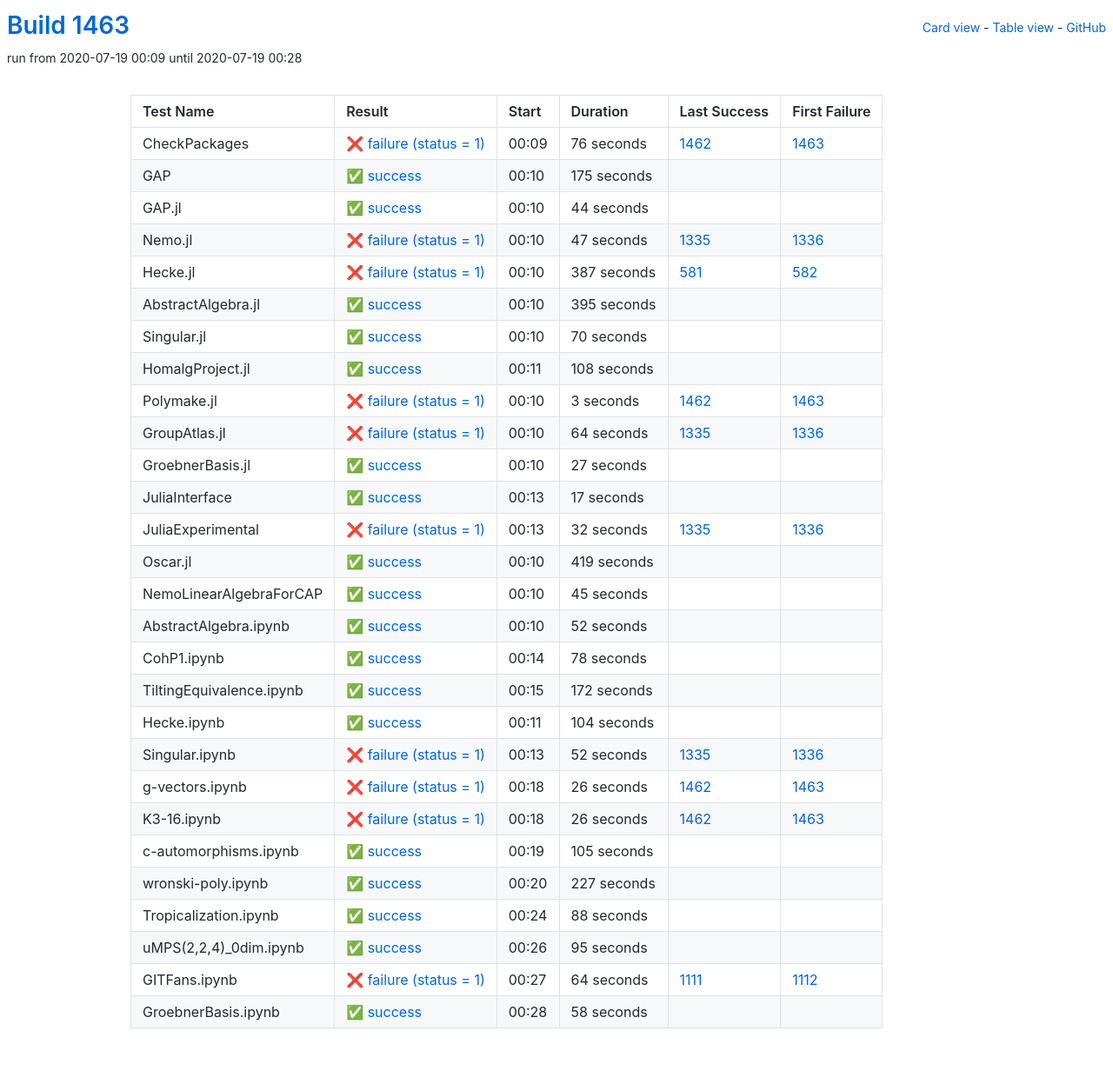
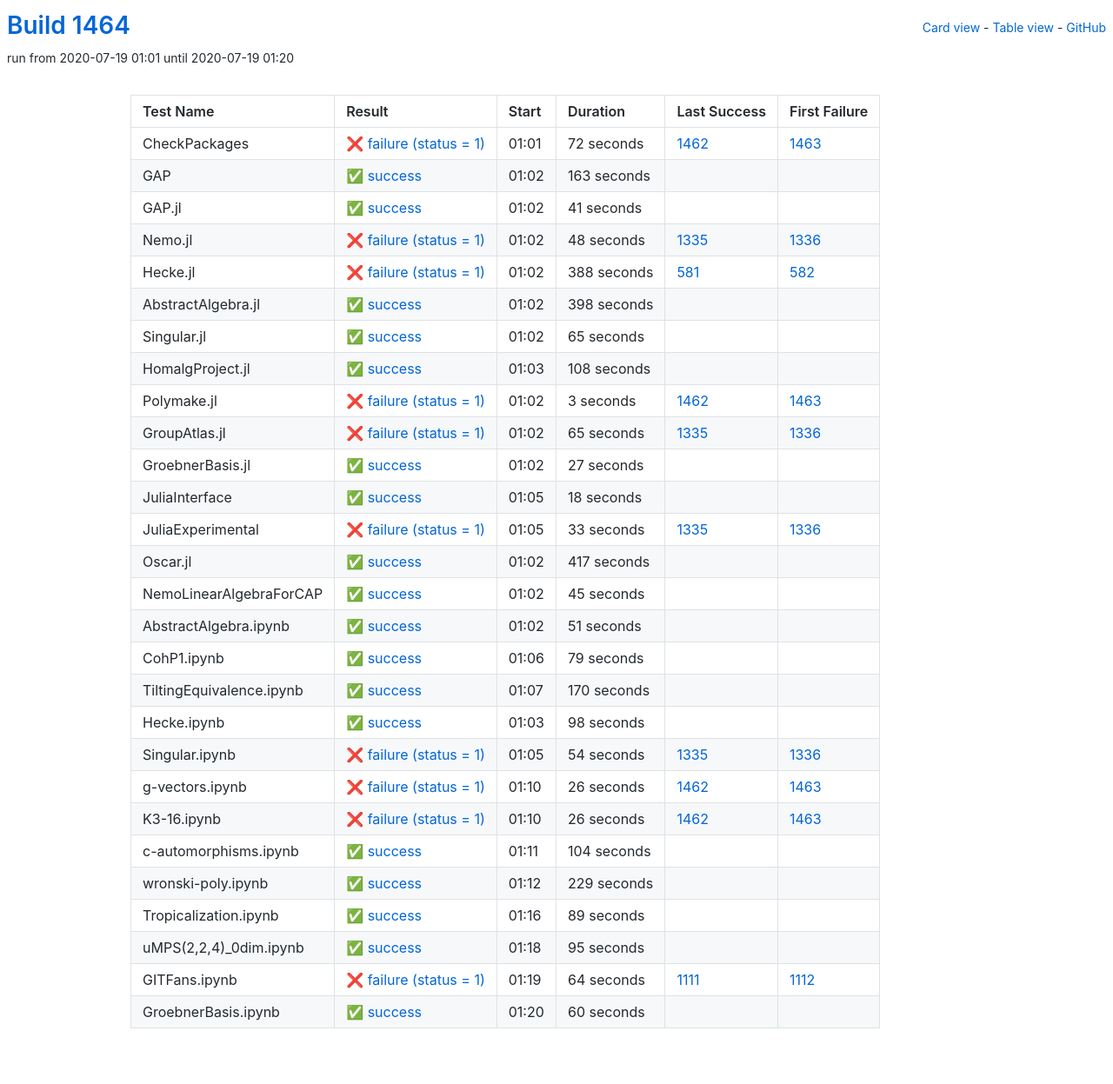
Before and after one commit to oscar-system/oscar-ci-status-1.4, a Jekyll site: the page built from table.html, in a window 1280 px wide. Shown: the whole page at 87% size. Built offline with Jekyll 4.4.1, drawn with Linux system fonts in a browser that asks for light colours.

Commit message:
Build #1464

```diff
--- a/_data/ci.yml
+++ b/_data/ci.yml
@@ -1,6 +1,6 @@
 ---
-build: 1463
-build_url: https://oscarci.mathematik.uni-kl.de/job/oscar-julia-1.4/1463/
+build: 1464
+build_url: https://oscarci.mathematik.uni-kl.de/job/oscar-julia-1.4/1464/
 job: oscar-julia-1.4
 organization: oscar-system
 repo: oscar-ci-status-1.4
@@ -8,92 +8,92 @@ repourl: https://github.com/oscar-system/oscar-ci-status-1.4
 tests:
 - name: CheckPackages
   id: checkpackages
-  log: https://oscarci.mathematik.uni-kl.de/job/oscar-julia-1.4/1463/artifact/logs/build-1463/CheckPackages.log
-  start: 2020-07-19 00:09
+  log: https://oscarci.mathematik.uni-kl.de/job/oscar-julia-1.4/1464/artifact/logs/build-1464/CheckPackages.log
+  start: 2020-07-19 01:01
   success: false
   exitcode: 1
   status: failure
-  duration: 76
+  duration: 72
   last_success: 1462
   last_success_url: https://oscarci.mathematik.uni-kl.de/job/oscar-julia-1.4/1462/
   first_failure: 1463
   first_failure_url: https://oscarci.mathematik.uni-kl.de/job/oscar-julia-1.4/1463/
 - name: GAP
   id: gap
-  log: https://oscarci.mathematik.uni-kl.de/job/oscar-julia-1.4/1463/artifact/logs/build-1463/GAP.log
-  start: 2020-07-19 00:10
+  log: https://oscarci.mathematik.uni-kl.de/job/oscar-julia-1.4/1464/artifact/logs/build-1464/GAP.log
+  start: 2020-07-19 01:02
   success: true
   exitcode: 0
   status: success
-  duration: 175
+  duration: 163
   last_success: false
   last_success_url:
   first_failure: false
   first_failure_url:
 - name: GAP.jl
   id: gap-jl
-  log: https://oscarci.mathematik.uni-kl.de/job/oscar-julia-1.4/1463/artifact/logs/build-1463/GAP.jl.log
-  start: 2020-07-19 00:10
+  log: https://oscarci.mathematik.uni-kl.de/job/oscar-julia-1.4/1464/artifact/logs/build-1464/GAP.jl.log
+  start: 2020-07-19 01:02
   success: true
   exitcode: 0
   status: success
-  duration: 44
+  duration: 41
   last_success: false
   last_success_url:
   first_failure: false
   first_failure_url:
 - name: Nemo.jl
   id: nemo-jl
-  log: https://oscarci.mathematik.uni-kl.de/job/oscar-julia-1.4/1463/artifact/logs/build-1463/Nemo.jl.log
-  start: 2020-07-19 00:10
+  log: https://oscarci.mathematik.uni-kl.de/job/oscar-julia-1.4/1464/artifact/logs/build-1464/Nemo.jl.log
+  start: 2020-07-19 01:02
   success: false
   exitcode: 1
   status: failure
-  duration: 47
+  duration: 48
   last_success: 1335
   last_success_url: https://oscarci.mathematik.uni-kl.de/job/oscar-julia-1.4/1335/
   first_failure: 1336
   first_failure_url: https://oscarci.mathematik.uni-kl.de/job/oscar-julia-1.4/1336/
 - name: Hecke.jl
   id: hecke-jl
-  log: https://oscarci.mathematik.uni-kl.de/job/oscar-julia-1.4/1463/artifact/logs/build-1463/Hecke.jl.log
-  start: 2020-07-19 00:10
+  log: https://oscarci.mathematik.uni-kl.de/job/oscar-julia-1.4/1464/artifact/logs/build-1464/Hecke.jl.log
+  start: 2020-07-19 01:02
   success: false
   exitcode: 1
   status: failure
-  duration: 387
+  duration: 388
   last_success: 581
   last_success_url: https://oscarci.mathematik.uni-kl.de/job/oscar-julia-1.4/581/
   first_failure: 582
   first_failure_url: https://oscarci.mathematik.uni-kl.de/job/oscar-julia-1.4/582/
 - name: AbstractAlgebra.jl
   id: abstractalgebra-jl
-  log: https://oscarci.mathematik.uni-kl.de/job/oscar-julia-1.4/1463/artifact/logs/build-1463/AbstractAlgebra.jl.log
-  start: 2020-07-19 00:10
+  log: https://oscarci.mathematik.uni-kl.de/job/oscar-julia-1.4/1464/artifact/logs/build-1464/AbstractAlgebra.jl.log
+  start: 2020-07-19 01:02
   success: true
   exitcode: 0
   status: success
-  duration: 395
+  duration: 398
   last_success: false
   last_success_url:
   first_failure: false
   first_failure_url:
 - name: Singular.jl
   id: singular-jl
-  log: https://oscarci.mathematik.uni-kl.de/job/oscar-julia-1.4/1463/artifact/logs/build-1463/Singular.jl.log
-  start: 2020-07-19 00:10
+  log: https://oscarci.mathematik.uni-kl.de/job/oscar-julia-1.4/1464/artifact/logs/build-1464/Singular.jl.log
+  start: 2020-07-19 01:02
   success: true
   exitcode: 0
   status: success
-  duration: 70
+  duration: 65
   last_success: false
   last_success_url:
   first_failure: false
   first_failure_url:
 - name: HomalgProject.jl
   id: homalgproject-jl
-  log: https://oscarci.mathematik.uni-kl.de/job/oscar-julia-1.4/1463/artifact/logs/build-1463/HomalgProject.jl.log
-  start: 2020-07-19 00:11
+  log: https://oscarci.mathematik.uni-kl.de/job/oscar-julia-1.4/1464/artifact/logs/build-1464/HomalgProject.jl.log
+  start: 2020-07-19 01:03
   success: true
   exitcode: 0
   status: success
@@ -104,8 +104,8 @@ tests:
   first_failure_url:
 - name: Polymake.jl
   id: polymake-jl
-  log: https://oscarci.mathematik.uni-kl.de/job/oscar-julia-1.4/1463/artifact/logs/build-1463/Polymake.jl.log
-  start: 2020-07-19 00:10
+  log: https://oscarci.mathematik.uni-kl.de/job/oscar-julia-1.4/1464/artifact/logs/build-1464/Polymake.jl.log
+  start: 2020-07-19 01:02
   success: false
   exitcode: 1
   status: failure
@@ -116,20 +116,20 @@ tests:
   first_failure_url: https://oscarci.mathematik.uni-kl.de/job/oscar-julia-1.4/1463/
 - name: GroupAtlas.jl
   id: groupatlas-jl
-  log: https://oscarci.mathematik.uni-kl.de/job/oscar-julia-1.4/1463/artifact/logs/build-1463/GroupAtlas.jl.log
-  start: 2020-07-19 00:10
+  log: https://oscarci.mathematik.uni-kl.de/job/oscar-julia-1.4/1464/artifact/logs/build-1464/GroupAtlas.jl.log
+  start: 2020-07-19 01:02
   success: false
   exitcode: 1
   status: failure
-  duration: 64
+  duration: 65
   last_success: 1335
   last_success_url: https://oscarci.mathematik.uni-kl.de/job/oscar-julia-1.4/1335/
   first_failure: 1336
   first_failure_url: https://oscarci.mathematik.uni-kl.de/job/oscar-julia-1.4/1336/
 - name: GroebnerBasis.jl
   id: groebnerbasis-jl
-  log: https://oscarci.mathematik.uni-kl.de/job/oscar-julia-1.4/1463/artifact/logs/build-1463/GroebnerBasis.jl.log
-  start: 2020-07-19 00:10
+  log: https://oscarci.mathematik.uni-kl.de/job/oscar-julia-1.4/1464/artifact/logs/build-1464/GroebnerBasis.jl.log
+  start: 2020-07-19 01:02
   success: true
   exitcode: 0
   status: success
@@ -140,44 +140,44 @@ tests:
   first_failure_url:
 - name: JuliaInterface
   id: juliainterface
-  log: https://oscarci.mathematik.uni-kl.de/job/oscar-julia-1.4/1463/artifact/logs/build-1463/JuliaInterface.log
-  start: 2020-07-19 00:13
+  log: https://oscarci.mathematik.uni-kl.de/job/oscar-julia-1.4/1464/artifact/logs/build-1464/JuliaInterface.log
+  start: 2020-07-19 01:05
   success: true
   exitcode: 0
   status: success
-  duration: 17
+  duration: 18
   last_success: false
   last_success_url:
   first_failure: false
   first_failure_url:
 - name: JuliaExperimental
   id: juliaexperimental
-  log: https://oscarci.mathematik.uni-kl.de/job/oscar-julia-1.4/1463/artifact/logs/build-1463/JuliaExperimental.log
-  start: 2020-07-19 00:13
+  log: https://oscarci.mathematik.uni-kl.de/job/oscar-julia-1.4/1464/artifact/logs/build-1464/JuliaExperimental.log
+  start: 2020-07-19 01:05
   success: false
   exitcode: 1
   status: failure
-  duration: 32
+  duration: 33
   last_success: 1335
   last_success_url: https://oscarci.mathematik.uni-kl.de/job/oscar-julia-1.4/1335/
   first_failure: 1336
   first_failure_url: https://oscarci.mathematik.uni-kl.de/job/oscar-julia-1.4/1336/
 - name: Oscar.jl
   id: oscar-jl
-  log: https://oscarci.mathematik.uni-kl.de/job/oscar-julia-1.4/1463/artifact/logs/build-1463/Oscar.jl.log
-  start: 2020-07-19 00:10
+  log: https://oscarci.mathematik.uni-kl.de/job/oscar-julia-1.4/1464/artifact/logs/build-1464/Oscar.jl.log
+  start: 2020-07-19 01:02
   success: true
   exitcode: 0
   status: success
-  duration: 419
+  duration: 417
   last_success: false
   last_success_url:
   first_failure: false
   first_failure_url:
 - name: NemoLinearAlgebraForCAP
   id: nemolinearalgebraforcap
-  log: https://oscarci.mathematik.uni-kl.de/job/oscar-julia-1.4/1463/artifact/logs/build-1463/NemoLinearAlgebraForCAP.log
-  start: 2020-07-19 00:10
+  log: https://oscarci.mathematik.uni-kl.de/job/oscar-julia-1.4/1464/artifact/logs/build-1464/NemoLinearAlgebraForCAP.log
+  start: 2020-07-19 01:02
   success: true
   exitcode: 0
   status: success
@@ -188,68 +188,68 @@ tests:
   first_failure_url:
 - name: AbstractAlgebra.ipynb
   id: abstractalgebra-ipynb
-  log: https://oscarci.mathematik.uni-kl.de/job/oscar-julia-1.4/1463/artifact/logs/build-1463/AbstractAlgebra.ipynb.log
-  start: 2020-07-19 00:10
+  log: https://oscarci.mathematik.uni-kl.de/job/oscar-julia-1.4/1464/artifact/logs/build-1464/AbstractAlgebra.ipynb.log
+  start: 2020-07-19 01:02
   success: true
   exitcode: 0
   status: success
-  duration: 52
+  duration: 51
   last_success: false
   last_success_url:
   first_failure: false
   first_failure_url:
 - name: CohP1.ipynb
   id: cohp1-ipynb
-  log: https://oscarci.mathematik.uni-kl.de/job/oscar-julia-1.4/1463/artifact/logs/build-1463/CohP1.ipynb.log
-  start: 2020-07-19 00:14
+  log: https://oscarci.mathematik.uni-kl.de/job/oscar-julia-1.4/1464/artifact/logs/build-1464/CohP1.ipynb.log
+  start: 2020-07-19 01:06
   success: true
   exitcode: 0
   status: success
-  duration: 78
+  duration: 79
   last_success: false
   last_success_url:
   first_failure: false
   first_failure_url:
 - name: TiltingEquivalence.ipynb
   id: tiltingequivalence-ipynb
-  log: https://oscarci.mathematik.uni-kl.de/job/oscar-julia-1.4/1463/artifact/logs/build-1463/TiltingEquivalence.ipynb.log
-  start: 2020-07-19 00:15
+  log: https://oscarci.mathematik.uni-kl.de/job/oscar-julia-1.4/1464/artifact/logs/build-1464/TiltingEquivalence.ipynb.log
+  start: 2020-07-19 01:07
   success: true
   exitcode: 0
   status: success
-  duration: 172
+  duration: 170
   last_success: false
   last_success_url:
   first_failure: false
   first_failure_url:
 - name: Hecke.ipynb
   id: hecke-ipynb
-  log: https://oscarci.mathematik.uni-kl.de/job/oscar-julia-1.4/1463/artifact/logs/build-1463/Hecke.ipynb.log
-  start: 2020-07-19 00:11
+  log: https://oscarci.mathematik.uni-kl.de/job/oscar-julia-1.4/1464/artifact/logs/build-1464/Hecke.ipynb.log
+  start: 2020-07-19 01:03
   success: true
   exitcode: 0
   status: success
-  duration: 104
+  duration: 98
   last_success: false
   last_success_url:
   first_failure: false
   first_failure_url:
 - name: Singular.ipynb
   id: singular-ipynb
-  log: https://oscarci.mathematik.uni-kl.de/job/oscar-julia-1.4/1463/artifact/logs/build-1463/Singular.ipynb.log
-  start: 2020-07-19 00:13
+  log: https://oscarci.mathematik.uni-kl.de/job/oscar-julia-1.4/1464/artifact/logs/build-1464/Singular.ipynb.log
+  start: 2020-07-19 01:05
   success: false
   exitcode: 1
   status: failure
-  duration: 52
+  duration: 54
   last_success: 1335
   last_success_url: https://oscarci.mathematik.uni-kl.de/job/oscar-julia-1.4/1335/
   first_failure: 1336
   first_failure_url: https://oscarci.mathematik.uni-kl.de/job/oscar-julia-1.4/1336/
 - name: g-vectors.ipynb
   id: g-vectors-ipynb
-  log: https://oscarci.mathematik.uni-kl.de/job/oscar-julia-1.4/1463/artifact/logs/build-1463/g-vectors.ipynb.log
-  start: 2020-07-19 00:18
+  log: https://oscarci.mathematik.uni-kl.de/job/oscar-julia-1.4/1464/artifact/logs/build-1464/g-vectors.ipynb.log
+  start: 2020-07-19 01:10
   success: false
   exitcode: 1
   status: failure
@@ -260,8 +260,8 @@ tests:
   first_failure_url: https://oscarci.mathematik.uni-kl.de/job/oscar-julia-1.4/1463/
 - name: K3-16.ipynb
   id: k3-16-ipynb
-  log: https://oscarci.mathematik.uni-kl.de/job/oscar-julia-1.4/1463/artifact/logs/build-1463/K3-16.ipynb.log
-  start: 2020-07-19 00:18
+  log: https://oscarci.mathematik.uni-kl.de/job/oscar-julia-1.4/1464/artifact/logs/build-1464/K3-16.ipynb.log
+  start: 2020-07-19 01:10
   success: false
   exitcode: 1
   status: failure
@@ -272,44 +272,44 @@ tests:
   first_failure_url: https://oscarci.mathematik.uni-kl.de/job/oscar-julia-1.4/1463/
 - name: c-automorphisms.ipynb
   id: c-automorphisms-ipynb
-  log: https://oscarci.mathematik.uni-kl.de/job/oscar-julia-1.4/1463/artifact/logs/build-1463/c-automorphisms.ipynb.log
-  start: 2020-07-19 00:19
+  log: https://oscarci.mathematik.uni-kl.de/job/oscar-julia-1.4/1464/artifact/logs/build-1464/c-automorphisms.ipynb.log
+  start: 2020-07-19 01:11
   success: true
   exitcode: 0
   status: success
-  duration: 105
+  duration: 104
   last_success: false
   last_success_url:
   first_failure: false
   first_failure_url:
 - name: wronski-poly.ipynb
   id: wronski-poly-ipynb
-  log: https://oscarci.mathematik.uni-kl.de/job/oscar-julia-1.4/1463/artifact/logs/build-1463/wronski-poly.ipynb.log
-  start: 2020-07-19 00:20
+  log: https://oscarci.mathematik.uni-kl.de/job/oscar-julia-1.4/1464/artifact/logs/build-1464/wronski-poly.ipynb.log
+  start: 2020-07-19 01:12
   success: true
   exitcode: 0
   status: success
-  duration: 227
+  duration: 229
   last_success: false
   last_success_url:
   first_failure: false
   first_failure_url:
 - name: Tropicalization.ipynb
   id: tropicalization-ipynb
-  log: https://oscarci.mathematik.uni-kl.de/job/oscar-julia-1.4/1463/artifact/logs/build-1463/Tropicalization.ipynb.log
-  start: 2020-07-19 00:24
+  log: https://oscarci.mathematik.uni-kl.de/job/oscar-julia-1.4/1464/artifact/logs/build-1464/Tropicalization.ipynb.log
+  start: 2020-07-19 01:16
   success: true
   exitcode: 0
   status: success
-  duration: 88
+  duration: 89
   last_success: false
   last_success_url:
   first_failure: false
   first_failure_url:
 - name: uMPS(2,2,4)_0dim.ipynb
   id: umps-2-2-4-0dim-ipynb
-  log: https://oscarci.mathematik.uni-kl.de/job/oscar-julia-1.4/1463/artifact/logs/build-1463/uMPS-2-2-4-_0dim.ipynb.log
-  start: 2020-07-19 00:26
+  log: https://oscarci.mathematik.uni-kl.de/job/oscar-julia-1.4/1464/artifact/logs/build-1464/uMPS-2-2-4-_0dim.ipynb.log
+  start: 2020-07-19 01:18
   success: true
   exitcode: 0
   status: success
@@ -320,8 +320,8 @@ tests:
   first_failure_url:
 - name: GITFans.ipynb
   id: gitfans-ipynb
-  log: https://oscarci.mathematik.uni-kl.de/job/oscar-julia-1.4/1463/artifact/logs/build-1463/GITFans.ipynb.log
-  start: 2020-07-19 00:27
+  log: https://oscarci.mathematik.uni-kl.de/job/oscar-julia-1.4/1464/artifact/logs/build-1464/GITFans.ipynb.log
+  start: 2020-07-19 01:19
   success: false
   exitcode: 1
   status: failure
@@ -332,12 +332,12 @@ tests:
   first_failure_url: https://oscarci.mathematik.uni-kl.de/job/oscar-julia-1.4/1112/
 - name: GroebnerBasis.ipynb
   id: groebnerbasis-ipynb
-  log: https://oscarci.mathematik.uni-kl.de/job/oscar-julia-1.4/1463/artifact/logs/build-1463/GroebnerBasis.ipynb.log
-  start: 2020-07-19 00:28
+  log: https://oscarci.mathematik.uni-kl.de/job/oscar-julia-1.4/1464/artifact/logs/build-1464/GroebnerBasis.ipynb.log
+  start: 2020-07-19 01:20
   success: true
   exitcode: 0
   status: success
-  duration: 58
+  duration: 60
   last_success: false
   last_success_url:
   first_failure: false
```
Also changed, not shown: README.md.
